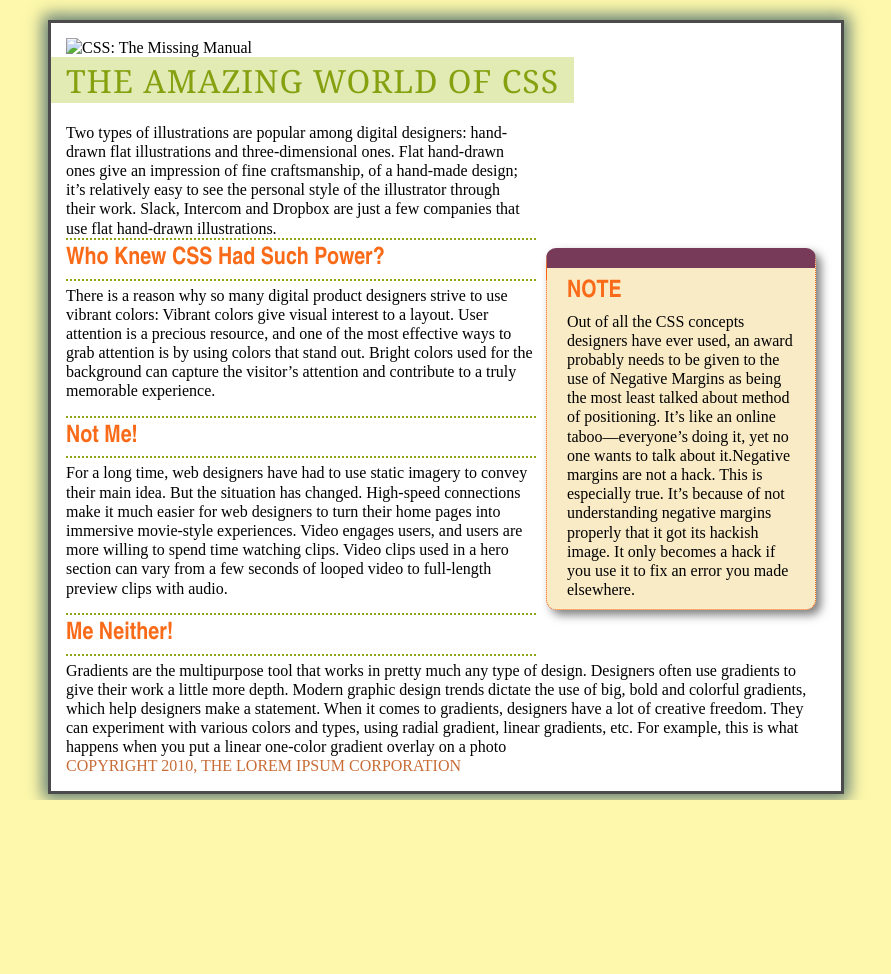
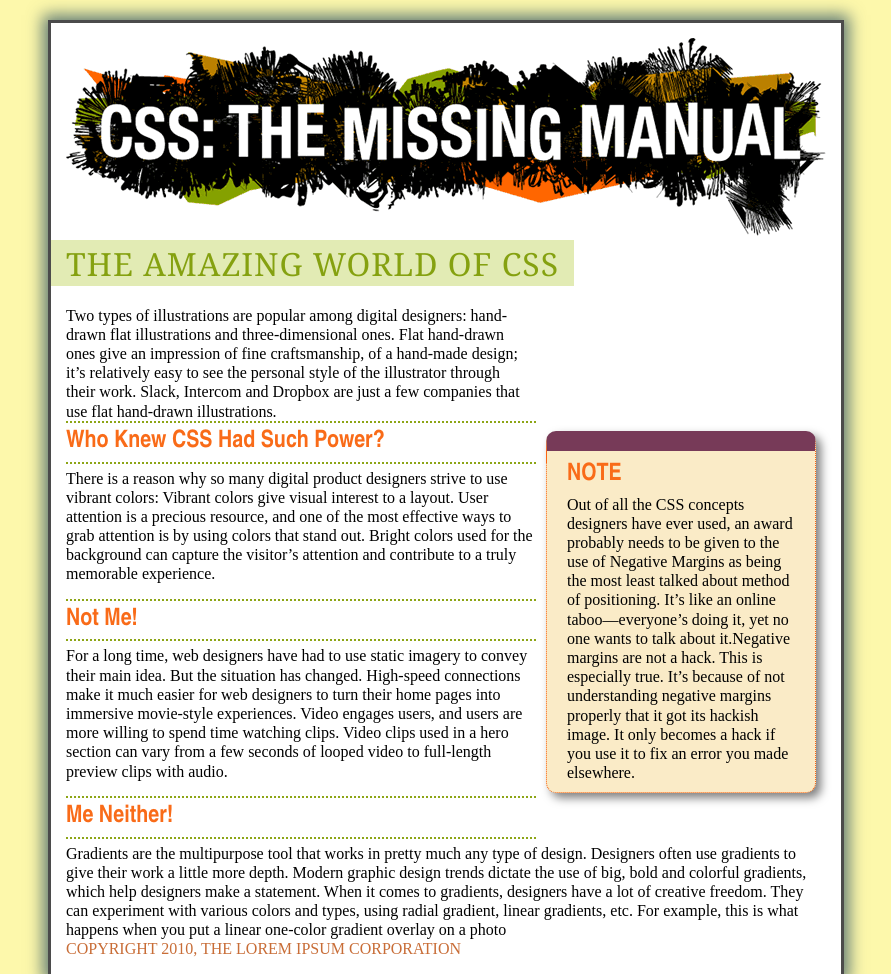
Before and after one commit to smcleod3/CIS221, a plain HTML site: page module07/index.html in a window 1280 px wide. Shown: the top 974 px of the page, without its empty margins (194-1085 px from the left). Before the commit the page ends 800 px from the top, so only its background shows below. Drawn offline with Linux system fonts and the light colour scheme.

Commit message:
Update index.html

```diff
--- a/module07/index.html
+++ b/module07/index.html
@@ -7,7 +7,7 @@
 </head>
 
 <body id="article">
-  <div id="banner"><img src="images/banner.png" width="760" height="198" alt="CSS: The Missing Manual">
+  <div id="banner"><img src="banner.png" width="760" height="198" alt="CSS: The Missing Manual">
   </div>
 <!-- you CAN move the sidebar here, if you need to -->
   <h1>The Amazing World of CSS</h1>
```
